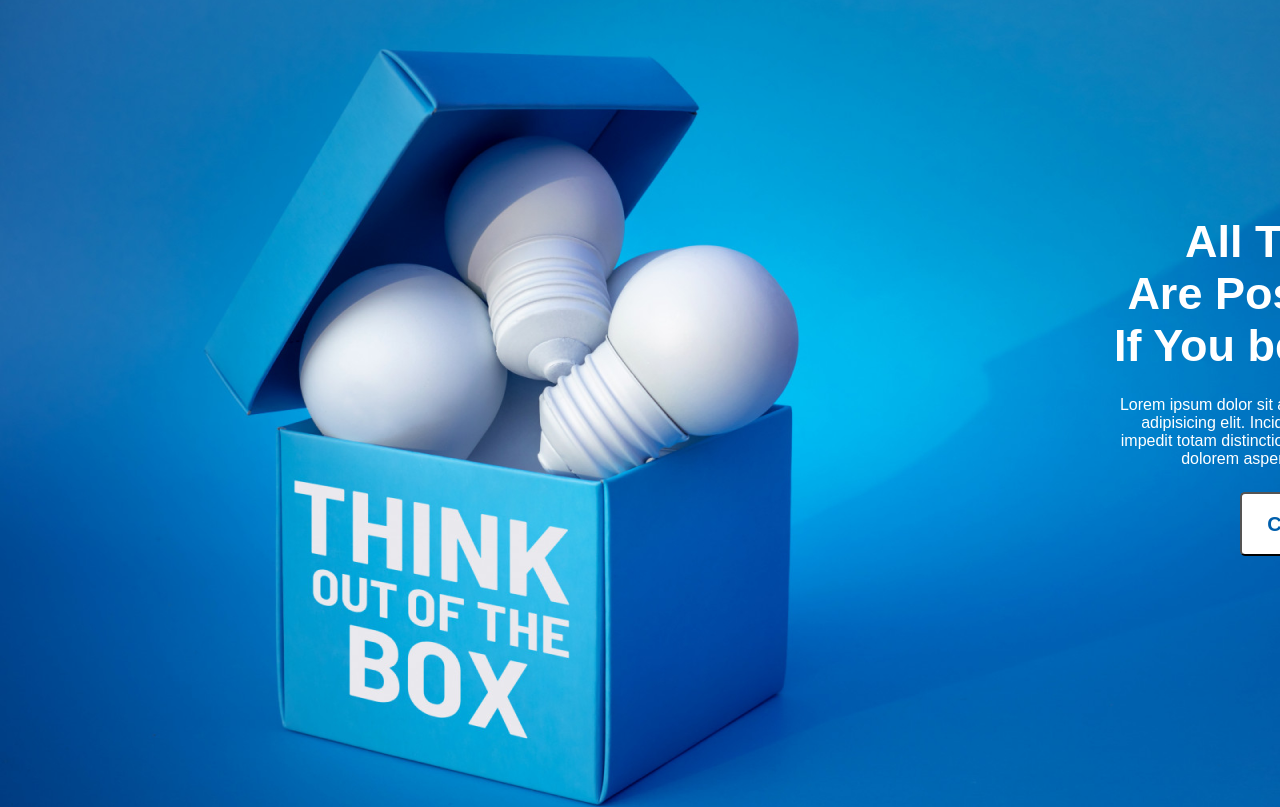
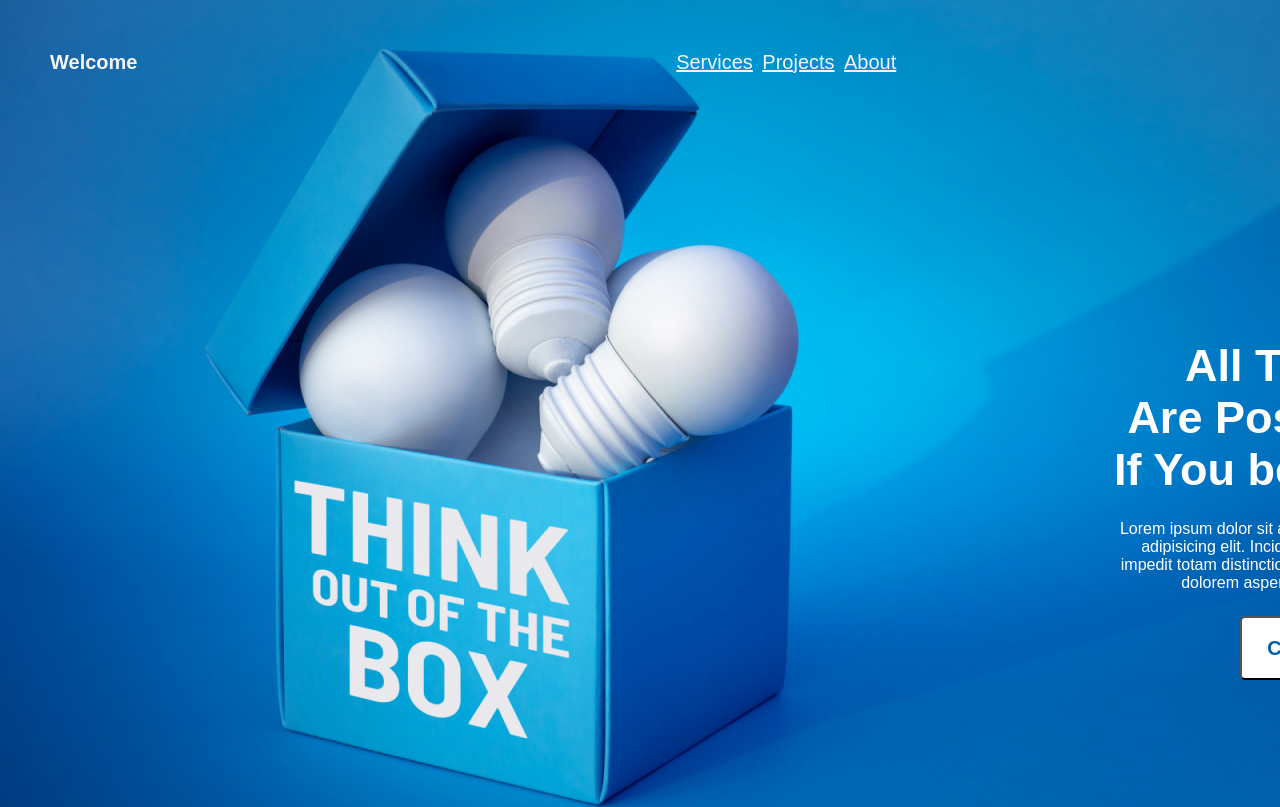
Before and after one commit to Ejaj-57/newyear-resolution, a plain HTML site: page index.html in a window 1280 px wide. Shown: the top 807 px of the page. Drawn offline with Linux system fonts and the light colour scheme.

Commit message:
navbar added

```diff
--- a/index.html
+++ b/index.html
@@ -9,9 +9,17 @@
 <body>
    <header class="header">
     <!-- nav section -->
-    <nav>
-
-    </nav>
+    <div class="navbar">
+        <h3 class="greet">Welcome</h3>
+        <nav>
+            <ul class="nav-link">
+                <li><a href="">Services</a></li>
+                <li><a href="">Projects</a></li>
+                <li><a href="">About</a></li>
+            </ul>
+        </nav>
+        <a href=""><button class="btn-greet">Click Here</button></a>
+    </div>
 
     <!-- contact section -->
     <div class="contact">
--- a/styles/new-year.css
+++ b/styles/new-year.css
@@ -3,6 +3,45 @@
     font-family: 'Work Sans', sans-serif;
 }
 /* header section style */
+
+/* nav section style */
+.greet{
+    font-size: 20px;
+    color: whitesmoke;
+}
+
+.navbar{
+    display: flex;
+    justify-content: space-between;
+    padding: 20px 50px;
+    align-items: center;
+    color: whitesmoke;
+}
+/* .nav-link{
+    font-size: 18px;
+    color: whitesmoke;
+} */
+.nav-link li{
+
+    display: inline-block;
+    list-style: none;
+    padding-left: 5px;
+}
+.nav-link li a{
+    margin-top: 10px;
+    font-size: 20px;
+    color: whitesmoke;
+}
+.btn-greet{
+    margin-top: 20px;
+    width: 160px;
+    height: 64px;
+    border-radius: 5px;
+    background: #FFF;
+    color: #005FAC;
+    font-size: 20px;
+    font-weight: 600;
+}
 .header{
     width: 1600px;
     height: 808px;
```
